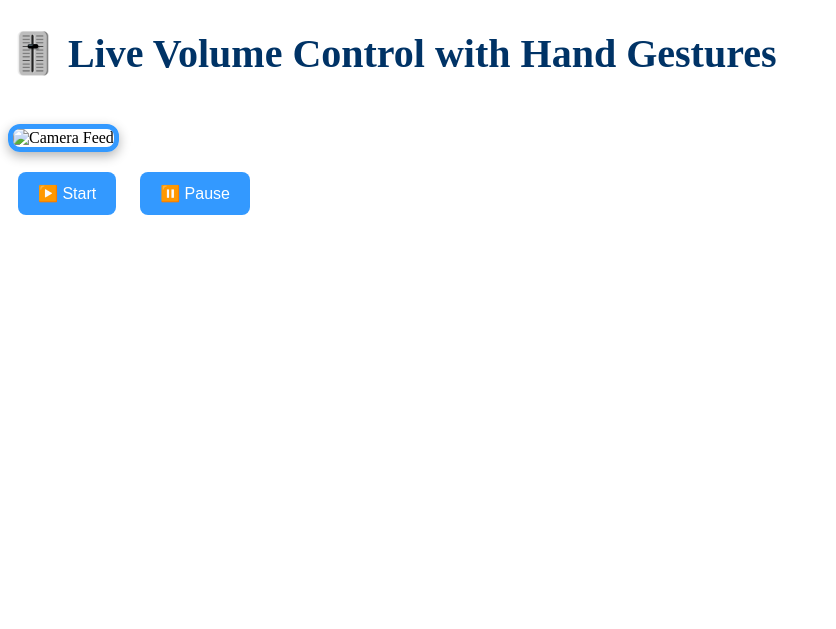
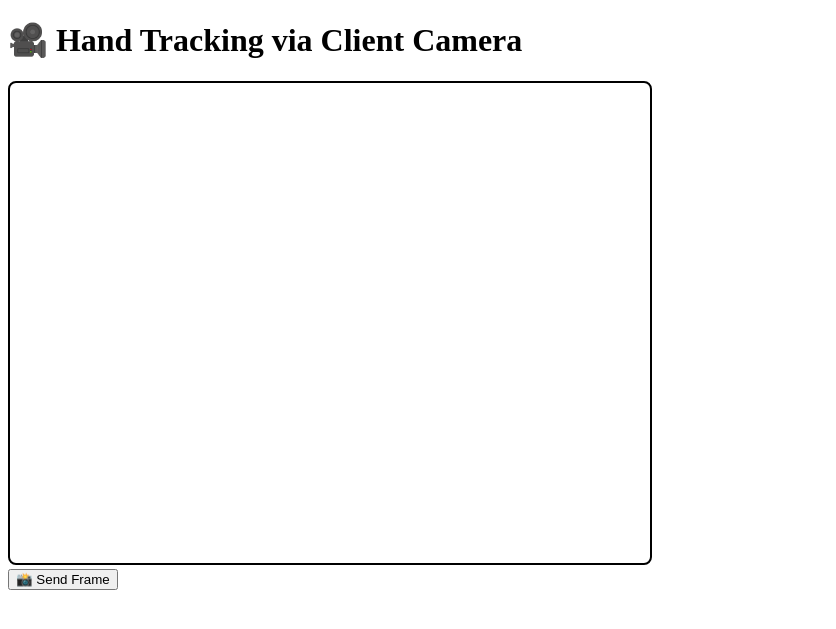
Before and after one commit to SandeshFarkya422/volume_controller_hand, a Flask app: template templates/index.html in a window 1280 px wide. Shown: the top 629 px of the page, without its empty margins (0-836 px from the left). Run offline with Flask 2, Linux system fonts and the light colour scheme; the template is opened without the code that fills it, so the values that code supplies are empty.

Commit message:
Update index.html

```diff
--- a/templates/index.html
+++ b/templates/index.html
@@ -1,28 +1,47 @@
 <!DOCTYPE html>
 <html>
 <head>
-    <title>Volume Control with Hand Tracking</title>
-    <link rel="stylesheet" href="{{ url_for('static', filename='style.css') }}">
-    <script>
-        function pauseVideo() {
-            document.getElementById("video-stream").style.display = "none";
-        }
-
-        function startVideo() {
-            document.getElementById("video-stream").style.display = "block";
-        }
-    </script>
+  <title>Live Volume Control</title>
+  <style>
+    video { border: 2px solid black; border-radius: 8px; }
+  </style>
 </head>
 <body>
-    <h1>🎚️ Live Volume Control with Hand Gestures</h1>
+  <h1>🎥 Hand Tracking via Client Camera</h1>
+  <video id="webcam" autoplay playsinline width="640" height="480"></video>
+  <br>
+  <button onclick="capture()">📸 Send Frame</button>
 
-    <div>
-        <img id="video-stream" src="{{ url_for('video_feed') }}" width="640" height="480" alt="Camera Feed">
-    </div>
+  <script>
+    const video = document.getElementById("webcam");
+    const canvas = document.createElement("canvas");
 
-    <div class="btn-container">
-        <button onclick="startVideo()">▶️ Start</button>
-        <button onclick="pauseVideo()">⏸️ Pause</button>
-    </div>
+    navigator.mediaDevices.getUserMedia({ video: true })
+      .then(stream => {
+        video.srcObject = stream;
+      })
+      .catch(err => {
+        alert("Camera access denied.");
+        console.error(err);
+      });
+
+    function capture() {
+      canvas.width = video.videoWidth;
+      canvas.height = video.videoHeight;
+      canvas.getContext('2d').drawImage(video, 0, 0);
+      const imageData = canvas.toDataURL('image/jpeg');
+
+      fetch('/predict', {
+        method: 'POST',
+        headers: { 'Content-Type': 'application/json' },
+        body: JSON.stringify({ image: imageData })
+      })
+      .then(res => res.json())
+      .then(data => {
+        alert('Volume action: ' + data.result);
+      })
+      .catch(err => console.error(err));
+    }
+  </script>
 </body>
 </html>
```
